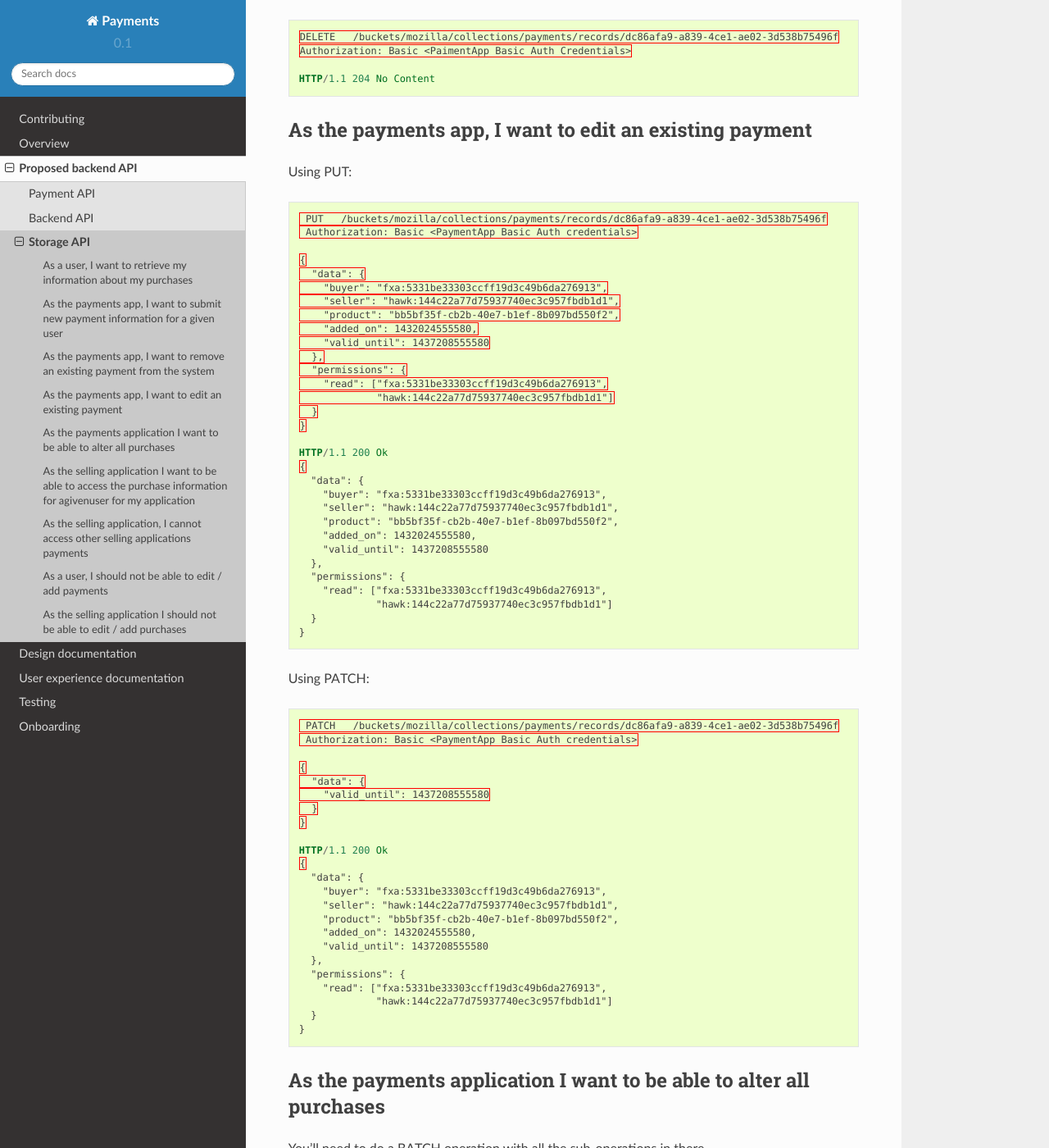
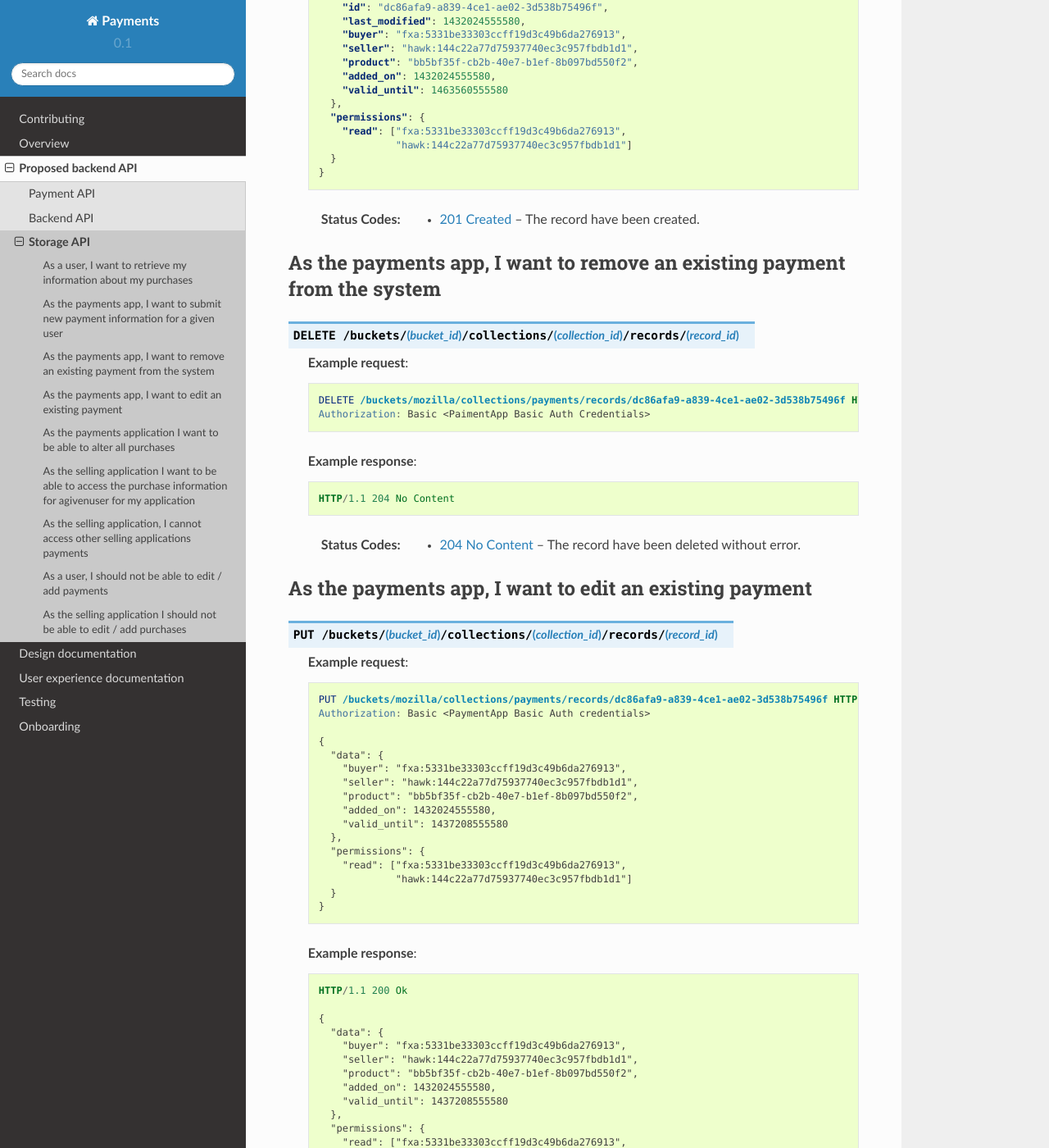
Before and after one commit to mozilla/payments, a Sphinx documentation site: the page built from docs/design/api/storage.rst, in a window 1280 px wide and 1400 px high, scrolled down 1752 px. Shown: the whole window at 82% size. Built offline with Sphinx 7.4.7 and the Read the Docs theme 2.0.0, drawn with Linux system fonts in a browser that asks for light colours; some of the changed text lies outside the part shown.

Commit message:
Use httpdomain extension.

```diff
--- a/docs/conf.py
+++ b/docs/conf.py
@@ -41,7 +41,7 @@ if not on_rtd:  # only import and set the theme if we're building docs locally
 # Add any Sphinx extension module names here, as strings. They can be
 # extensions coming with Sphinx (named 'sphinx.ext.*') or your custom
 # ones.
-extensions = []
+extensions = ['sphinxcontrib.httpdomain']
 
 # Add any paths that contain templates here, relative to this directory.
 templates_path = ['_templates']
--- a/docs/design/api/storage.rst
+++ b/docs/design/api/storage.rst
@@ -11,18 +11,86 @@ For this examples let's say:
 As a user, I want to retrieve my information about my purchases
 ===============================================================
 
-.. code-block:: http
+.. http:get:: /buckets/(bucket_id)/collections/(collection_id)/records
 
-    GET /buckets/mozilla/collections/payments/records
-    Authorization: Bearer <User Firefox Account Bearer Token>
+    **Example request**:
+
+    .. sourcecode:: http
+
+        GET /buckets/mozilla/collections/payments/records HTTP/1.1
+        Authorization: Bearer <User Firefox Account Bearer Token>
+
+    **Example response**:
+
+    .. sourcecode:: http
+
+        HTTP/1.1 200 OK
+        Content-Type: application/json; charset=UTF-8
+
+        {
+          "items": [
+            {
+                "id": "dc86afa9-a839-4ce1-ae02-3d538b75496f",
+                "last_modified": 1432024555580,
+                "buyer": "fxa:5331be33303ccff19d3c49b6da276913",
+                "seller": "hawk:144c22a77d75937740ec3c957fbdb1d1",
+                "product": "bb5bf35f-cb2b-40e7-b1ef-8b097bd550f2",
+                "added_on": 1432024555580,
+                "valid_until": 1463560555580
+            },
+            {
+                "id": "23160c47-27a5-41f6-9164-21d46141804d",
+                "last_modified": 1430140411480,
+                "title": "MoFo",
+                "buyer": "fxa:5331be33303ccff19d3c49b6da276913",
+                "seller": "hawk:5851128c0c7d72c6845339599b46d092",
+                "product": "bda9d953-dd81-427d-b7fc-7bcb0df9d666",
+                "added_on": 1430140411480,
+                "valid_until": 1432732411480
+            }
+          ]
+        }
+
+    :statuscode 200: Ok no error.
 
 
-    HTTP/1.1 200 OK
-    Content-Type: application/json; charset=UTF-8
 
-    {
-      "items": [
+As the payments app, I want to submit new payment information for a given user
+==============================================================================
+
+.. http:post:: /buckets/(bucket_id)/collections/(collection_id)/records
+
+    **Example request**:
+
+    .. sourcecode:: http
+
+        POST /buckets/mozilla/collections/payments/records HTTP/1.1
+        Authorization: Basic <PaimentApp Basic Auth Credentials>
+
         {
+          "data": {
+            "last_modified": 1432024555580,
+            "buyer": "fxa:5331be33303ccff19d3c49b6da276913",
+            "seller": "hawk:144c22a77d75937740ec3c957fbdb1d1",
+            "product": "bb5bf35f-cb2b-40e7-b1ef-8b097bd550f2",
+            "added_on": 1432024555580,
+            "valid_until": 1463560555580
+          },
+          "permissions": {
+            "read": ["fxa:5331be33303ccff19d3c49b6da276913",
+                     "hawk:144c22a77d75937740ec3c957fbdb1d1"]
+          }
+        }
+
+    **Example response**:
+
+    .. sourcecode:: http
+
+        HTTP/1.1 201 Created
+        Content-Type: application/json; charset=UTF-8
+
+        {
+          "data": {
             "id": "dc86afa9-a839-4ce1-ae02-3d538b75496f",
             "last_modified": 1432024555580,
             "buyer": "fxa:5331be33303ccff19d3c49b6da276913",
@@ -30,142 +98,122 @@ As a user, I want to retrieve my information about my purchases
             "product": "bb5bf35f-cb2b-40e7-b1ef-8b097bd550f2",
             "added_on": 1432024555580,
             "valid_until": 1463560555580
-        },
-        {
-            "id": "23160c47-27a5-41f6-9164-21d46141804d",
-            "last_modified": 1430140411480,
-            "title": "MoFo",
-            "buyer": "fxa:5331be33303ccff19d3c49b6da276913",
-            "seller": "hawk:5851128c0c7d72c6845339599b46d092",
-            "product": "bda9d953-dd81-427d-b7fc-7bcb0df9d666",
-            "added_on": 1430140411480,
-            "valid_until": 1432732411480
+          },
+          "permissions": {
+            "read": ["fxa:5331be33303ccff19d3c49b6da276913",
+                     "hawk:144c22a77d75937740ec3c957fbdb1d1"]
+          }
         }
-      ]
-    }
 
-
-As the payments app, I want to submit new payment information for a given user
-==============================================================================
-
-.. code-block:: http
-
-    POST /buckets/mozilla/collections/payments/records
-    Authorization: Basic <PaimentApp Basic Auth Credentials>
-
-    {
-      "data": {
-        "last_modified": 1432024555580,
-        "buyer": "fxa:5331be33303ccff19d3c49b6da276913",
-        "seller": "hawk:144c22a77d75937740ec3c957fbdb1d1",
-        "product": "bb5bf35f-cb2b-40e7-b1ef-8b097bd550f2",
-        "added_on": 1432024555580,
-        "valid_until": 1463560555580
-      },
-      "permissions": {
-        "read": ["fxa:5331be33303ccff19d3c49b6da276913",
-                 "hawk:144c22a77d75937740ec3c957fbdb1d1"]
-      }
-    }
-
-    HTTP/1.1 201 Created
-    Content-Type: application/json; charset=UTF-8
-
-    {
-      "data": {
-        "id": "dc86afa9-a839-4ce1-ae02-3d538b75496f",
-        "last_modified": 1432024555580,
-        "buyer": "fxa:5331be33303ccff19d3c49b6da276913",
-        "seller": "hawk:144c22a77d75937740ec3c957fbdb1d1",
-        "product": "bb5bf35f-cb2b-40e7-b1ef-8b097bd550f2",
-        "added_on": 1432024555580,
-        "valid_until": 1463560555580
-      },
-      "permissions": {
-        "read": ["fxa:5331be33303ccff19d3c49b6da276913",
-                 "hawk:144c22a77d75937740ec3c957fbdb1d1"]
-      }
-    }
+    :statuscode 201: The record have been created.
 
 
 
 As the payments app, I want to remove an existing payment from the system
 =========================================================================
 
-.. code-block:: http
+.. http:delete:: /buckets/(bucket_id)/collections/(collection_id)/records/(record_id)
 
-     DELETE   /buckets/mozilla/collections/payments/records/dc86afa9-a839-4ce1-ae02-3d538b75496f
-     Authorization: Basic <PaimentApp Basic Auth Credentials>
+    **Example request**:
 
-     HTTP/1.1 204 No Content
+    .. sourcecode:: http
+
+        DELETE /buckets/mozilla/collections/payments/records/dc86afa9-a839-4ce1-ae02-3d538b75496f HTTP/1.1
+        Authorization: Basic <PaimentApp Basic Auth Credentials>
+
+    **Example response**:
+
+    .. sourcecode:: http
+
+        HTTP/1.1 204 No Content
+
+    :statuscode 204: The record have been deleted without error.
 
 
 As the payments app, I want to edit an existing payment
 =======================================================
 
-Using PUT:
+.. http:put:: /buckets/(bucket_id)/collections/(collection_id)/records/(record_id)
 
-.. code-block:: http
+    **Example request**:
 
-     PUT   /buckets/mozilla/collections/payments/records/dc86afa9-a839-4ce1-ae02-3d538b75496f
-     Authorization: Basic <PaymentApp Basic Auth credentials>
+    .. sourcecode:: http
 
-    {
-      "data": {
-        "buyer": "fxa:5331be33303ccff19d3c49b6da276913",
-        "seller": "hawk:144c22a77d75937740ec3c957fbdb1d1",
-        "product": "bb5bf35f-cb2b-40e7-b1ef-8b097bd550f2",
-        "added_on": 1432024555580,
-        "valid_until": 1437208555580
-      },
-      "permissions": {
-        "read": ["fxa:5331be33303ccff19d3c49b6da276913",
-                 "hawk:144c22a77d75937740ec3c957fbdb1d1"]
-      }
-    }
+        PUT /buckets/mozilla/collections/payments/records/dc86afa9-a839-4ce1-ae02-3d538b75496f HTTP/1.1
+        Authorization: Basic <PaymentApp Basic Auth credentials>
 
-    HTTP/1.1 200 Ok
-    {
-      "data": {
-        "buyer": "fxa:5331be33303ccff19d3c49b6da276913",
-        "seller": "hawk:144c22a77d75937740ec3c957fbdb1d1",
-        "product": "bb5bf35f-cb2b-40e7-b1ef-8b097bd550f2",
-        "added_on": 1432024555580,
-        "valid_until": 1437208555580
-      },
-      "permissions": {
-        "read": ["fxa:5331be33303ccff19d3c49b6da276913",
-                 "hawk:144c22a77d75937740ec3c957fbdb1d1"]
-      }
-    }
+        {
+          "data": {
+            "buyer": "fxa:5331be33303ccff19d3c49b6da276913",
+            "seller": "hawk:144c22a77d75937740ec3c957fbdb1d1",
+            "product": "bb5bf35f-cb2b-40e7-b1ef-8b097bd550f2",
+            "added_on": 1432024555580,
+            "valid_until": 1437208555580
+          },
+          "permissions": {
+            "read": ["fxa:5331be33303ccff19d3c49b6da276913",
+                     "hawk:144c22a77d75937740ec3c957fbdb1d1"]
+          }
+        }
 
-Using PATCH:
+    **Example response**:
 
-.. code-block:: http
+    .. sourcecode:: http
 
-     PATCH   /buckets/mozilla/collections/payments/records/dc86afa9-a839-4ce1-ae02-3d538b75496f
-     Authorization: Basic <PaymentApp Basic Auth credentials>
+        HTTP/1.1 200 Ok
 
-    {
-      "data": {
-        "valid_until": 1437208555580
-      }
-    }
+        {
+          "data": {
+            "buyer": "fxa:5331be33303ccff19d3c49b6da276913",
+            "seller": "hawk:144c22a77d75937740ec3c957fbdb1d1",
+            "product": "bb5bf35f-cb2b-40e7-b1ef-8b097bd550f2",
+            "added_on": 1432024555580,
+            "valid_until": 1437208555580
+          },
+          "permissions": {
+            "read": ["fxa:5331be33303ccff19d3c49b6da276913",
+                     "hawk:144c22a77d75937740ec3c957fbdb1d1"]
+          }
+        }
 
-    HTTP/1.1 200 Ok
-    {
-      "data": {
-        "buyer": "fxa:5331be33303ccff19d3c49b6da276913",
-        "seller": "hawk:144c22a77d75937740ec3c957fbdb1d1",
-        "product": "bb5bf35f-cb2b-40e7-b1ef-8b097bd550f2",
-        "added_on": 1432024555580,
-        "valid_until": 1437208555580
-      },
-      "permissions": {
-        "read": ["fxa:5331be33303ccff19d3c49b6da276913",
-                 "hawk:144c22a77d75937740ec3c957fbdb1d1"]
-      }
-    }
+    :statuscode 200: Ok, no error
+
+.. http:patch:: /buckets/(bucket_id)/collections/(collection_id)/records/(record_id)
+
+    **Example request**:
+
+    .. sourcecode:: http
+
+        PATCH /buckets/mozilla/collections/payments/records/dc86afa9-a839-4ce1-ae02-3d538b75496f HTTP/1.1
+        Authorization: Basic <PaymentApp Basic Auth credentials>
+
+        {
+          "data": {
+            "valid_until": 1437208555580
+          }
+        }
+
+    **Example response**:
+
+    .. sourcecode:: http
+
+        HTTP/1.1 200 Ok
+
+        {
+          "data": {
+            "buyer": "fxa:5331be33303ccff19d3c49b6da276913",
+            "seller": "hawk:144c22a77d75937740ec3c957fbdb1d1",
+            "product": "bb5bf35f-cb2b-40e7-b1ef-8b097bd550f2",
+            "added_on": 1432024555580,
+            "valid_until": 1437208555580
+          },
+          "permissions": {
+            "read": ["fxa:5331be33303ccff19d3c49b6da276913",
+                     "hawk:144c22a77d75937740ec3c957fbdb1d1"]
+          }
+        }
+
+    :statuscode 200: Ok, no error
 
 
 As the payments application I want to be able to alter all purchases
@@ -175,150 +223,215 @@ You'll need to do a BATCH operation with all the sub-operations in there.
 
 - First get the list of records you want to modify.
 
-.. code-block:: http
+.. http:get:: /buckets/(bucket_id)/collections/(collection_id)/records
 
-    GET /buckets/mozilla/collections/payments/records?seller=hawk:144c22a77d75937740ec3c957fbdb1d1
-    Authorization: Basic <PaymentApp Basic Auth credentials>
+    **Example request**:
 
-    HTTP/1.1 200 OK
-    {
-      "items": [
+    .. sourcecode:: http
+
+        GET /buckets/mozilla/collections/payments/records?seller=hawk:144c22a77d75937740ec3c957fbdb1d1 HTTP/1.1
+        Authorization: Basic <PaymentApp Basic Auth credentials>
+
+    **Example response**:
+
+    .. sourcecode:: http
+
+        HTTP/1.1 200 OK
+
         {
-            "id": "dc86afa9-a839-4ce1-ae02-3d538b75496f",
-            "last_modified": 1432024555580,
-            "buyer": "fxa:5331be33303ccff19d3c49b6da276913",
-            "seller": "hawk:144c22a77d75937740ec3c957fbdb1d1",
-            "product": "bb5bf35f-cb2b-40e7-b1ef-8b097bd550f2",
-            "added_on": 1432024555580,
-            "valid_until": 1463560555580
-        },
-        {
-            "id": "db4d95e1-c076-4848-950c-cf462b2631f0",
-            "last_modified": 1430140411480,
-            "title": "MoFo",
-            "buyer": "fxa:465afecea6b565c85fd980a603747fec",
-            "seller": "hawk:144c22a77d75937740ec3c957fbdb1d1",
-            "product": "ecd68f3c-984b-471c-a670-8411e5247358",
-            "added_on": 1430140411480,
-            "valid_until": 1432732411480
+          "items": [
+            {
+                "id": "dc86afa9-a839-4ce1-ae02-3d538b75496f",
+                "last_modified": 1432024555580,
+                "buyer": "fxa:5331be33303ccff19d3c49b6da276913",
+                "seller": "hawk:144c22a77d75937740ec3c957fbdb1d1",
+                "product": "bb5bf35f-cb2b-40e7-b1ef-8b097bd550f2",
+                "added_on": 1432024555580,
+                "valid_until": 1463560555580
+            },
+            {
+                "id": "db4d95e1-c076-4848-950c-cf462b2631f0",
+                "last_modified": 1430140411480,
+                "title": "MoFo",
+                "buyer": "fxa:465afecea6b565c85fd980a603747fec",
+                "seller": "hawk:144c22a77d75937740ec3c957fbdb1d1",
+                "product": "ecd68f3c-984b-471c-a670-8411e5247358",
+                "added_on": 1430140411480,
+                "valid_until": 1432732411480
+            }
+          ]
         }
-      ]
-    }
+
+    :query seller: Filter on the seller app identifier
+    :statuscode 200: Ok, no error
 
 
 - Then run a BATCH requests.
 
-If you want to add the ``read`` permission for the seller app to all records of the app, you could use:
+If you want to add the ``read`` permission for the seller app to all
+records of the app, you could use:
 
-.. code-block:: http
+.. http:post:: /batch
 
-    POST /batch
-    Authorization: Basic <PaymentApp Basic Auth credentials>
+    **Example request**:
 
-    {
-      "defaults": {
-      "method" : "PATCH",
-      "data": {
-        "permissions": {
-          "read": ["+hawk:144c22a77d75937740ec3c957fbdb1d1"]
+    .. sourcecode:: http
+
+        POST /batch HTTP/1.1
+        Authorization: Basic <PaymentApp Basic Auth credentials>
+
+        {
+          "defaults": {
+            "data": {
+              "permissions": {
+                "read": [
+                  "+hawk:144c22a77d75937740ec3c957fbdb1d1"
+                ]
+              }
+            },
+            "method": "PATCH"
+          },
+          "requests": [
+            {
+              "path": "/buckets/mozilla/collections/payments/records/dc86afa9-a839-4ce1-ae02-3d538b75496f"
+            },
+            {
+              "path": "/buckets/mozilla/collections/payments/records/db4d95e1-c076-4848-950c-cf462b2631f0"
+            }
+          ]
         }
-      }
-    },
-    "requests": [
-      {
-        "path" : "/buckets/mozilla/collections/payments/records/dc86afa9-a839-4ce1-ae02-3d538b75496f"
-      },
-      {
-        "path" : "/buckets/mozilla/collections/payments/records/db4d95e1-c076-4848-950c-cf462b2631f0"
-      }
-    ]
-  }
+
 
 As the selling application I want to be able to access the purchase information for agivenuser for my application
 =================================================================================================================
 
-.. code-block:: http
+.. http:get:: /buckets/(bucket_id)/collections/(collection_id)/records
 
-    GET /buckets/mozilla/collections/payments/records?buyer=fxa:5331be33303ccff19d3c49b6da276913
-    Authorization: Hawk mac="kDPC...=", hash="B0we...=", id="144c22a77d75937740ec3c957fbdb1d1", ts="1432030137", nonce="mQao38"
+    **Example request**:
 
-    HTTP/1.1 200 OK
-    {
-      "items": [
+    .. sourcecode:: http
+
+        GET /buckets/mozilla/collections/payments/records?buyer=fxa:5331be33303ccff19d3c49b6da276913 HTTP/1.1
+        Authorization: Hawk mac="kDPC...=", hash="B0we...=", id="144c22a77d75937740ec3c957fbdb1d1", ts="1432030137", nonce="mQao38"
+
+    **Example response**:
+
+    .. sourcecode:: http
+
+        HTTP/1.1 200 OK
+
         {
-            "id": "dc86afa9-a839-4ce1-ae02-3d538b75496f",
-            "last_modified": 1432024555580,
-            "buyer": "fxa:5331be33303ccff19d3c49b6da276913",
-            "seller": "hawk:144c22a77d75937740ec3c957fbdb1d1",
-            "product": "bb5bf35f-cb2b-40e7-b1ef-8b097bd550f2",
-            "added_on": 1432024555580,
-            "valid_until": 1463560555580
+          "items": [
+            {
+                "id": "dc86afa9-a839-4ce1-ae02-3d538b75496f",
+                "last_modified": 1432024555580,
+                "buyer": "fxa:5331be33303ccff19d3c49b6da276913",
+                "seller": "hawk:144c22a77d75937740ec3c957fbdb1d1",
+                "product": "bb5bf35f-cb2b-40e7-b1ef-8b097bd550f2",
+                "added_on": 1432024555580,
+                "valid_until": 1463560555580
+            }
+          ]
         }
-      ]
-    }
+
+    :query buyer: Filter on the buyer user identifier
+    :statuscode 200: Ok, no error
 
 
 As the selling application, I cannot access other selling applications payments
 ===============================================================================
 
-.. code-block:: http
+.. http:get:: /buckets/(bucket_id)/collections/(collection_id)/records
 
-    GET /buckets/mozilla/collections/payments/records?seller=hawk:5331be33303ccff19d3c49b6da276913
-    Authorization: Hawk mac="kDPC...=", hash="B0we...=", id="144c22a77d75937740ec3c957fbdb1d1", ts="1432030137", nonce="mQao38"
+    **Example request**:
 
-    HTTP/1.1 200 OK
-    {
-      "items": []
-    }
+    .. sourcecode:: http
+
+        GET /buckets/mozilla/collections/payments/records?seller=hawk:5331be33303ccff19d3c49b6da276913 HTTP/1.1
+        Authorization: Hawk mac="kDPC...=", hash="B0we...=", id="144c22a77d75937740ec3c957fbdb1d1", ts="1432030137", nonce="mQao38"
+
+    **Example response**:
+
+    .. sourcecode:: http
+
+        HTTP/1.1 200 OK
+
+        {
+          "items": []
+        }
+
+    :query seller: Filter on the seller app identifier
+    :statuscode 200: no error, but also no items in that case
 
 
 As a user, I should not be able to edit / add payments
 ======================================================
 
-.. code-block:: http
+.. http:put:: /buckets/(bucket_id)/collections/(collection_id)/records/(record_id)
 
-     PUT   /buckets/mozilla/collections/payments/records/dc86afa9-a839-4ce1-ae02-3d538b75496f
-     Authorization: Bearer <User Firefox Account Bearer Token>
+    **Example request**:
 
-    {
-      "data": {
-        "buyer": "fxa:5331be33303ccff19d3c49b6da276913",
-        "seller": "hawk:144c22a77d75937740ec3c957fbdb1d1",
-        "product": "bb5bf35f-cb2b-40e7-b1ef-8b097bd550f2",
-        "added_on": 1432024555580,
-        "valid_until": 1437208555580
-      },
-      "permissions": {
-        "read": ["fxa:5331be33303ccff19d3c49b6da276913",
-                 "hawk:144c22a77d75937740ec3c957fbdb1d1"]
-      }
-    }
+    .. sourcecode:: http
 
-    HTTP/1.1 403 Forbidden
+        PUT /buckets/mozilla/collections/payments/records/dc86afa9-a839-4ce1-ae02-3d538b75496f HTTP/1.1
+        Authorization: Bearer <User Firefox Account Bearer Token>
+
+        {
+          "data": {
+            "buyer": "fxa:5331be33303ccff19d3c49b6da276913",
+            "seller": "hawk:144c22a77d75937740ec3c957fbdb1d1",
+            "product": "bb5bf35f-cb2b-40e7-b1ef-8b097bd550f2",
+            "added_on": 1432024555580,
+            "valid_until": 1437208555580
+          },
+          "permissions": {
+            "read": ["fxa:5331be33303ccff19d3c49b6da276913",
+                     "hawk:144c22a77d75937740ec3c957fbdb1d1"]
+          }
+        }
+
+    **Example response**:
+
+    .. sourcecode:: http
+
+        HTTP/1.1 403 Forbidden
+
+    :statuscode 403: Forbidden, the authenticated user cannot modifiy this record.
 
 
 As the selling application I should not be able to edit / add purchases
 =======================================================================
 
-.. code-block:: http
+.. http:put:: /buckets/(bucket_id)/collections/(collection_id)/records/(record_id)
 
-     PUT   /buckets/mozilla/collections/payments/records/dc86afa9-a839-4ce1-ae02-3d538b75496f
-     Authorization: Hawk mac="kDPC...=", hash="B0we...=", id="144c22a77d75937740ec3c957fbdb1d1", ts="1432030137", nonce="mQao38"
+    **Example request**:
 
-    {
-      "data": {
-        "buyer": "fxa:5331be33303ccff19d3c49b6da276913",
-        "seller": "hawk:144c22a77d75937740ec3c957fbdb1d1",
-        "product": "bb5bf35f-cb2b-40e7-b1ef-8b097bd550f2",
-        "added_on": 1432024555580,
-        "valid_until": 1437208555580
-      },
-      "permissions": {
-        "read": ["fxa:5331be33303ccff19d3c49b6da276913",
-                 "hawk:144c22a77d75937740ec3c957fbdb1d1"]
-      }
-    }
+    .. sourcecode:: http
 
-    HTTP/1.1 403 Forbidden
+        PUT /buckets/mozilla/collections/payments/records/dc86afa9-a839-4ce1-ae02-3d538b75496f HTTP/1.1
+        Authorization: Hawk mac="kDPC...=", hash="B0we...=", id="144c22a77d75937740ec3c957fbdb1d1", ts="1432030137", nonce="mQao38"
+
+        {
+          "data": {
+            "buyer": "fxa:5331be33303ccff19d3c49b6da276913",
+            "seller": "hawk:144c22a77d75937740ec3c957fbdb1d1",
+            "product": "bb5bf35f-cb2b-40e7-b1ef-8b097bd550f2",
+            "added_on": 1432024555580,
+            "valid_until": 1437208555580
+          },
+          "permissions": {
+            "read": ["fxa:5331be33303ccff19d3c49b6da276913",
+                     "hawk:144c22a77d75937740ec3c957fbdb1d1"]
+          }
+        }
+
+    **Example response**:
+
+    .. sourcecode:: http
+
+        HTTP/1.1 403 Forbidden
+
+    :statuscode 403: Forbidden, the authenticated app cannot modifiy this record.
+
 
 Basically an operation on something not authorized will result in a 403.
```
